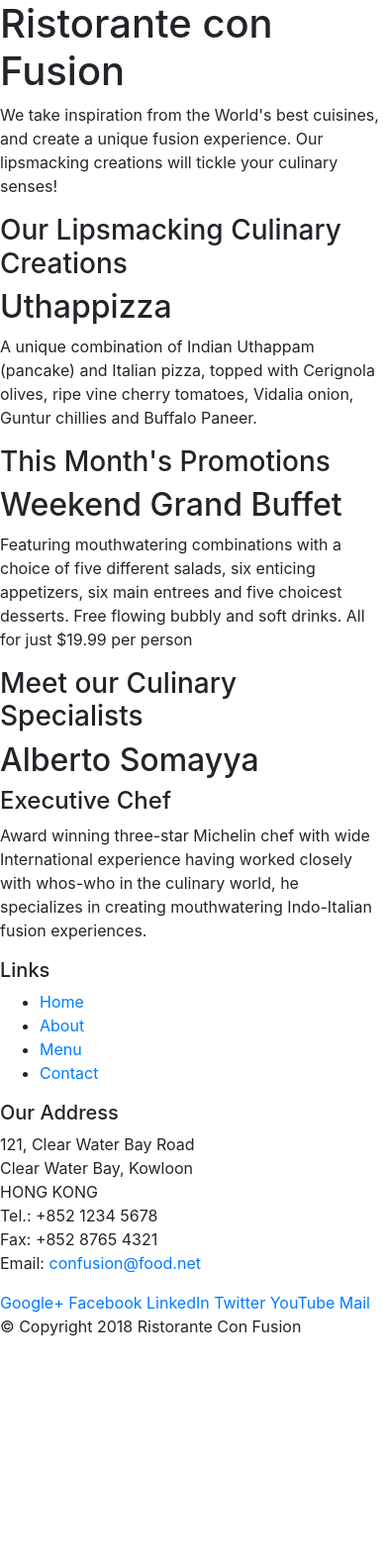
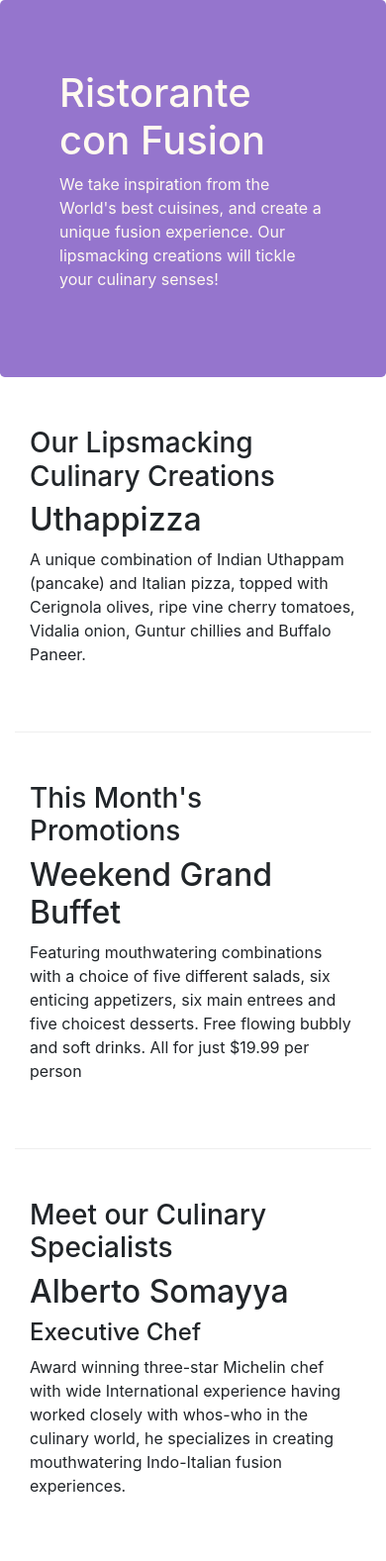
Before and after one commit to mhdzam/bootstrap_project, a website: page index.html in a window 390 px wide. Shown: the top 1577 px of the page at 99% size. Before the commit the page ends 1368 px from the top, so only its background shows below. Drawn offline with nearby package versions, Linux system fonts and the light colour scheme.

Commit message:
assignment 1

```diff
--- /dev/null
+++ b/css/styles.css
@@ -0,0 +1,30 @@
+.row-header{
+    margin: 0px auto;
+    padding: 0px;
+}
+
+.row-content{
+    margin: 0px auto;
+    padding: 50px 0px 50px 0px;
+    border-bottom: 1px ridge;
+    min-height: 40px;
+}
+
+.footer{
+    background-color: #d1c4e9;
+    margin: 0px auto;
+    padding: 20px 0px 20px 0px;
+}
+
+.jumbotron{
+    padding: 70px 30px 70px 30px;
+    margin: 0px auto;
+    background-color: #9575CD;
+    color: floralwhite;
+}
+
+.address{
+    font-size: 80%;
+    margin: 0px;
+    color: #0f0f0f;
+}
--- a/index.html
+++ b/index.html
@@ -9,51 +9,52 @@
 
       <!-- Bootstrap CSS -->
       <link rel="stylesheet" href="node_modules/bootstrap/dist/css/bootstrap.min.css">
-    <title>Ristorante Con Fusion</title>
+  <link rel="stylesheet" href="css/styles.css">
+      <title>Ristorante Con Fusion</title>
 </head>
 
 <body>
 
-    <header>
-        <div>
-            <div>
-                <div>
+    <header class="jumbotron">
+        <div class="container">
+            <div class="row row-header">
+                <div class="col-12 col-sm-6">
                     <h1>Ristorante con Fusion</h1>
                     <p>We take inspiration from the World's best cuisines, and create a unique fusion experience. Our lipsmacking creations will tickle your culinary senses!</p>
                 </div>
-                <div>
+                <div class="col-12 col-sm">
                 </div>
             </div>
         </div>
     </header>
 
-    <div>
-        <div>
-            <div>
+    <div class="container">
+        <div class="row row-content align-items-center">
+            <div class="col-12 col-sm-4 col-md-3 order-sm-last">
                 <h3>Our Lipsmacking Culinary Creations</h3>
             </div>
-            <div>
+            <div class="col col-sm col-md order-sm-first">
                 <h2>Uthappizza</h2>
                 <p>A unique combination of Indian Uthappam (pancake) and Italian pizza, topped with Cerignola olives, ripe vine cherry tomatoes, Vidalia onion, Guntur chillies and Buffalo Paneer.</p>
             </div>
         </div>
 
 
-        <div>
-            <div>
+        <div class="row row-content align-items-center">
+            <div class="col-12 col-sm-4 col-md-3">
                 <h3>This Month's Promotions</h3>
             </div>
-            <div>
+            <div class="col col-sm col-md">
                 <h2>Weekend Grand Buffet</h2>
                 <p>Featuring mouthwatering combinations with a choice of five different salads, six enticing appetizers, six main entrees and five choicest desserts. Free flowing bubbly and soft drinks. All for just $19.99 per person </p>
             </div>
         </div>
 
-        <div>
-            <div>
+        <div class="row row-content align-items-center">
+            <div class="col-12 col-sm-4 col-md-3 order-sm-last">
                 <h3>Meet our Culinary Specialists</h3>
             </div>
-            <div>
+            <div class="col col-sm order-sm-first col-md">
                 <h2>Alberto Somayya</h2>
                 <h4>Executive Chef</h4>
                 <p>Award winning three-star Michelin chef with wide International experience having worked closely with whos-who in the culinary world, he specializes in creating mouthwatering Indo-Italian fusion experiences. </p>
@@ -62,18 +63,18 @@
     </div>
 
     <footer>
-        <div>
-            <div>
-                <div>
+        <div class="container">
+            <div class="row footer">
+                <div class="col-4 offset-1 col-sm-2">
                     <h5>Links</h5>
-                    <ul>
+                    <ul class="list-unstyled">
                         <li><a href="#">Home</a></li>
                         <li><a href="#">About</a></li>
                         <li><a href="#">Menu</a></li>
                         <li><a href="#">Contact</a></li>
                     </ul>
                 </div>
-                <div>
+                <div class="col-7 col-sm-5">
                     <h5>Our Address</h5>
                     <address>
 		              121, Clear Water Bay Road<br>
@@ -85,7 +86,7 @@
 		           </address>
                 </div>
                 <div>
-                    <div>
+                    <div class="col-12 col-sm-4">
                         <a href="http://google.com/+">Google+</a>
                         <a href="http://www.facebook.com/profile.php?id=">Facebook</a>
                         <a href="http://www.linkedin.com/in/">LinkedIn</a>
@@ -95,8 +96,8 @@
                     </div>
                 </div>
            </div>
-           <div>
-                <div>
+           <div class="row justify-content-center">
+                <div class="col-auto">
                     <p>© Copyright 2018 Ristorante Con Fusion</p>
                 </div>
            </div>
```
Also changed, not shown: aboutus.html (added, +124 -0 lines).
